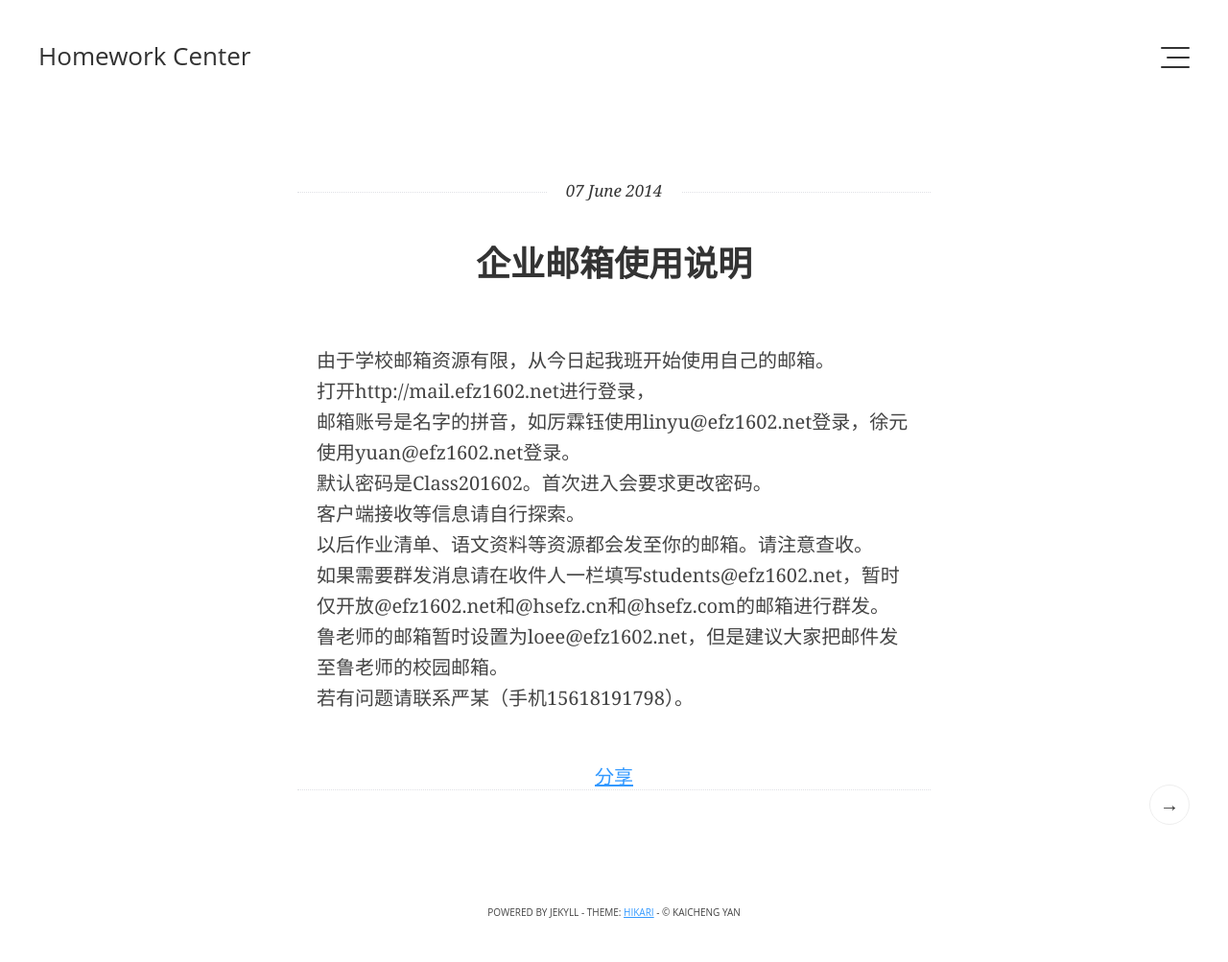
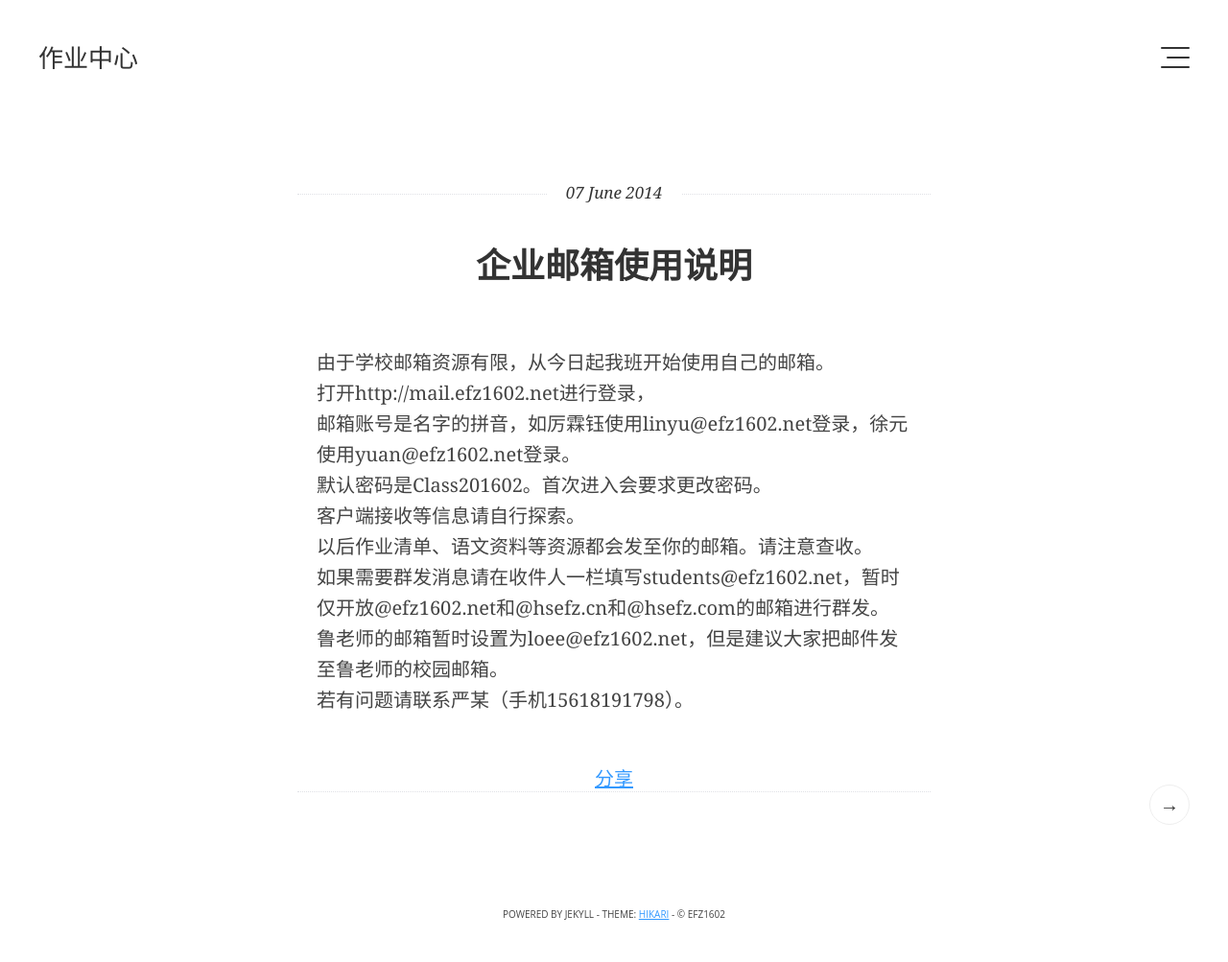
Before and after one commit to efz1602/efz1602.github.io, a Jekyll site: the page built from _posts/2014-06-07-exmail.markdown, in a window 1280 px wide. Shown: the whole page at 96% size. Built offline with Jekyll 4.4.1, drawn with Linux system fonts in a browser that asks for light colours; some web fonts are replaced; Markdown is read by kramdown in place of the engine named in the settings.

Commit message:
changed lang

```diff
--- a/_config.yml
+++ b/_config.yml
@@ -1,7 +1,7 @@
-name: "Homework Center"
-description: "EFZ1602"
+name: "作业中心"
+description: "华东师大二附中2016届2班"
 
-author: "Kaicheng Yan"
+author: "EFZ1602"
 
 url: "http://efz1602.net"
 baseurl: "http://efz1602.net"
--- a/_layouts/default.html
+++ b/_layouts/default.html
@@ -7,7 +7,7 @@
       <title>{{ site.name }} - {{ site.description }}</title>
       <meta charset="utf-8">
       <meta http-equiv="X-UA-Compatible" content="IE=edge,chrome=1">
-      <meta http-equiv="content-language" content="en-gb" />
+      <meta http-equiv="content-language" content="zh-cn" />
       <meta name="description" content="Homework Center for EFZ1602">
       <meta name="viewport" content="width=device-width, initial-scale=1, maximum-scale=1">
       <link href="http://fonts.useso.com/css?family=Open+Sans:400italic,400,300,700|Lora:400,700,400italic" rel="stylesheet" type="text/css">
```
